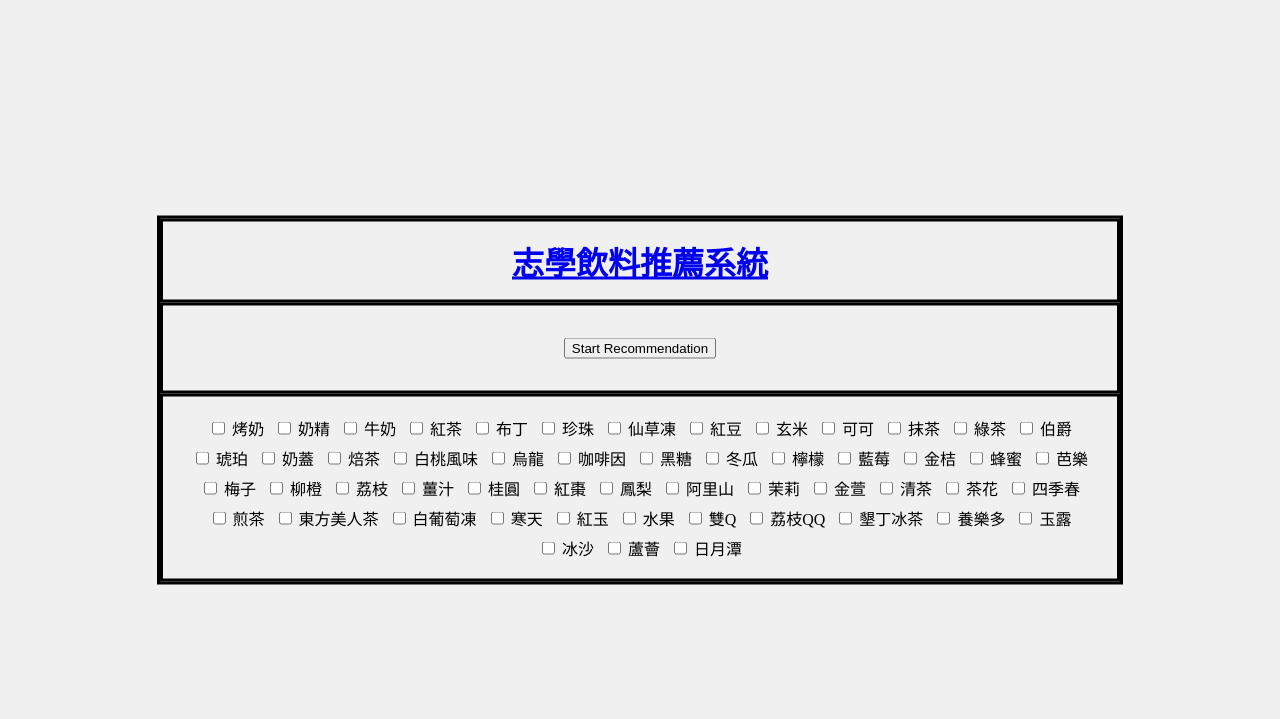
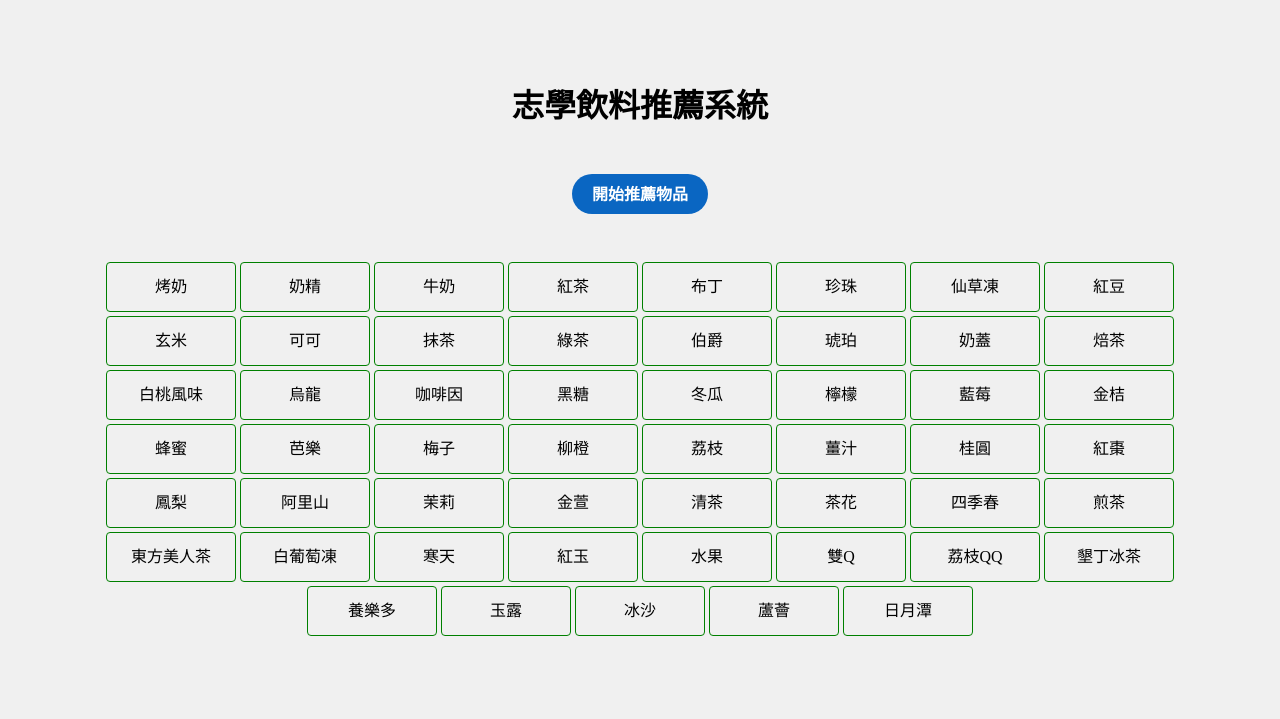
Before and after one commit to Shiauter/Drink-Recommendation-System, a Flask app: page / in a window 1280 px wide. Shown: the top 719 px of the page. Run offline with Flask 2, Linux system fonts and the light colour scheme.

Commit message:
Add files via upload

```diff
--- a/backend.py
+++ b/backend.py
@@ -17,4 +17,4 @@ def predict():
     return render_template('result.html', data=res, features=features)
 
 if __name__ == "__main__":
-    app.run(debug=False)
+    app.run(debug=True)
--- a/predict.py
+++ b/predict.py
@@ -19,10 +19,7 @@ def get_data():
     header = header[1:]
     return header, names, attributes
 
-def recommend_similar_items(items, method, num_recommendations):
-    num_recommendations += 1
-    if num_recommendations > len(items):
-        num_recommendations = len(items)
+def recommend_similar_items(items, method):
     similar_items = []
 
     if method == "KMeans":
@@ -34,7 +31,7 @@ def recommend_similar_items(items, method, num_recommendations):
         similar_items = cluster_items.tolist()
 
     elif method == "DBSCAN":
-        dbscan = DBSCAN(eps=0.5, min_samples=num_recommendations)
+        dbscan = DBSCAN(eps=0.5, min_samples=len(items))
         dbscan.fit(items)
         labels = dbscan.labels_
         cluster_label = labels[-1]
@@ -42,22 +39,22 @@ def recommend_similar_items(items, method, num_recommendations):
         similar_items = cluster_items.tolist()
 
     elif method == "NearestNeighbors":
-        nn = NearestNeighbors(n_neighbors=num_recommendations)
+        nn = NearestNeighbors(n_neighbors=len(items))
         nn.fit(items)
         _, indices = nn.kneighbors([items[-1]])
         similar_items = indices.flatten().tolist()
 
     elif method == "KDTree":
         kdtree = KDTree(items)
-        _, indices = kdtree.query([items[-1]], k=num_recommendations)
+        _, indices = kdtree.query([items[-1]], k=len(items))
         similar_items = indices.flatten().tolist()
 
     elif method == "BallTree":
         balltree = BallTree(items)
-        _, indices = balltree.query([items[-1]], k=num_recommendations)
+        _, indices = balltree.query([items[-1]], k=len(items))
         similar_items = indices.flatten().tolist()
 
-    return similar_items[:num_recommendations]
+    return similar_items
 
 
 def recommendation(form_input):
@@ -70,10 +67,12 @@ def recommendation(form_input):
     res = {}
     for i, m in enumerate(methods):
 #         print(f"{i + 1}. {m}")
-        similar_items = recommend_similar_items(attributes_with_custom_item, m, num_recommendations)
+        similar_items = recommend_similar_items(attributes_with_custom_item, m)
+        print(len(similar_items))
 #         print(f"Recommendation for custom_item: ")
         res[m] = []
         for idx in similar_items:
+            if len(res[m]) >= num_recommendations: break
             if idx < len(names):
 #                 print(f"- {names[idx]} ({idx})")
                 res[m].append(names[idx])
--- /dev/null
+++ b/static/index.css
@@ -0,0 +1,121 @@
+body {
+	background: #F0F0F0;
+	margin: 0;
+	padding: 0;
+	height: 100%;
+	width: 100%;
+	overflow: auto;
+}
+
+.container {
+	position: absolute;
+	height: 80%;
+	width: 90%;
+	justify-content: center;
+	text-align: center;
+	margin: 0;
+	padding: 0;
+	top: 50%;
+	left: 50%;
+	transform: translate(-50%, -50%);
+}
+
+.container > h1 {
+	margin: 0;
+	margin-bottom: 16px;
+	padding: 0;
+}
+
+.option-section {
+	padding: 16px 16px;
+	justify-content: center;
+	text-align: center;
+}
+
+.options {
+	display: inline-block;
+	margin: 0;
+	padding: 0;
+	border-radius: 4px;
+	border: 1px solid green;
+	overflow: hidden;
+}
+
+.options label {
+  float: left; line-height: 3.0em;
+  width: 8.0em; height: 3.0em;
+}
+
+.options label span {
+  text-align: center;
+  padding: 0;
+  display: block;
+}
+
+.options label input {
+  position: absolute;
+  display: none;
+  color: #fff !important;
+}
+
+.options label input + span{color: black;}
+
+.options input:checked + span{
+    color: #ffffff;
+	background-color: #F75A1B;
+}
+
+.submit-button {
+  margin: 32px 0;
+  align-items: center;
+  background-color: #0A66C2;
+  border: 0;
+  border-radius: 100px;
+  box-sizing: border-box;
+  color: #ffffff;
+  cursor: pointer;
+  display: inline-flex;
+  font-family: -apple-system, system-ui, system-ui, "Segoe UI", Roboto, "Helvetica Neue", "Fira Sans", Ubuntu, Oxygen, "Oxygen Sans", Cantarell, "Droid Sans", "Apple Color Emoji", "Segoe UI Emoji", "Segoe UI Symbol", "Lucida Grande", Helvetica, Arial, sans-serif;
+  font-size: 16px;
+  font-weight: 600;
+  justify-content: center;
+  line-height: 20px;
+  max-width: 480px;
+  min-height: 40px;
+  min-width: 0px;
+  overflow: hidden;
+  padding: 0px;
+  padding-left: 20px;
+  padding-right: 20px;
+  text-align: center;
+  touch-action: manipulation;
+  transition: background-color 0.167s cubic-bezier(0.4, 0, 0.2, 1) 0s, box-shadow 0.167s cubic-bezier(0.4, 0, 0.2, 1) 0s, color 0.167s cubic-bezier(0.4, 0, 0.2, 1) 0s;
+  user-select: none;
+  -webkit-user-select: none;
+  vertical-align: middle;
+}
+
+.submit-button:hover,
+.submit-button:focus {
+  background-color: #16437E;
+  color: #ffffff;
+}
+
+.submit-button:active {
+  background: #09223b;
+  color: rgb(255, 255, 255, .7);
+}
+
+.submit-button:disabled {
+  cursor: not-allowed;
+  background: rgba(0, 0, 0, .08);
+  color: rgba(0, 0, 0, .3);
+}
+
+a:link,
+a:visited,
+a:hover,
+a:active {
+	color: black;
+	text-decoration: none;
+}
--- a/templates/index.html
+++ b/templates/index.html
@@ -1,7 +1,7 @@
 <!DOCTYPE html>
 <html>
 	<head>
-		<link rel="stylesheet" href="{{ url_for('static', filename='mystyle.css') }}">
+		<link rel="stylesheet" href="{{ url_for('static', filename='index.css') }}">
 		<title>志學飲料推薦系統</title>
 	</head>
 
@@ -12,14 +12,14 @@
 			</h1>
 
 			<form action="/result" method="post">
-				<div class="submit-button">
-					<input type="submit" value="Start Recommendation">
-				</div>
+				<button type="submit" class="submit-button">開始推薦物品</button>
 				<div class="option-section">
 					{% for option in features %}
 						<div class="options">
-							<input type="checkbox" id="{{ option }}" name="{{ option }}" value="{{ option }}">
-							<label >{{ option }}</label>
+							<label>
+								<input type="checkbox" id="{{ option }}" name="{{ option }}" value="{{ option }}">
+								<span>{{ option }}</span
+							</label>
 						</div>
 					{% endfor %}
 				</div>
```
Also changed, not shown: static/result.css (added, +54 -0 lines), templates/result.html (+10 -8 lines).
